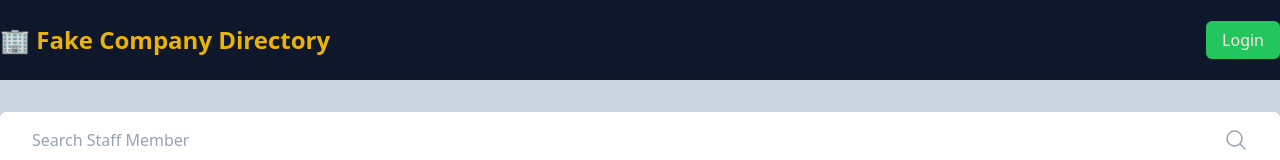
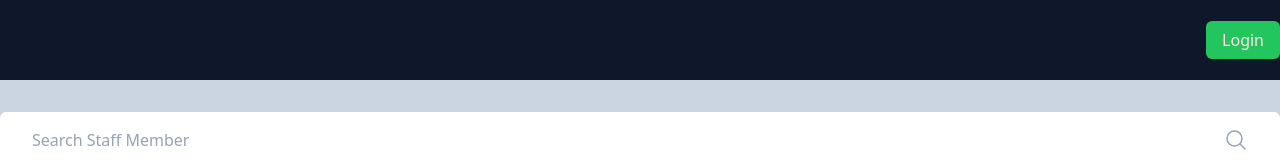
Before and after one commit to Jhernn127/vue-company-directory, a Vue app: page / in a window 1280 px wide. Shown: the top 160 px of the page. Built offline with nearby package versions, Linux system fonts and the light colour scheme.

Commit message:
added .env file

```diff
--- a/src/components/NavBar.vue
+++ b/src/components/NavBar.vue
@@ -4,7 +4,7 @@ import { useAuth } from '@/composables/useAuth'
 
 const {isAuthenticated, logout, user} = useAuth()
 
-const brand = ref('🏢 Fake Company Directory')
+const brand = ref(import.meta.env.VITE_APP_NAME)
 </script>
 
 
```
Also changed, not shown: 1 other file (tests, documents, lock files or other folders).
